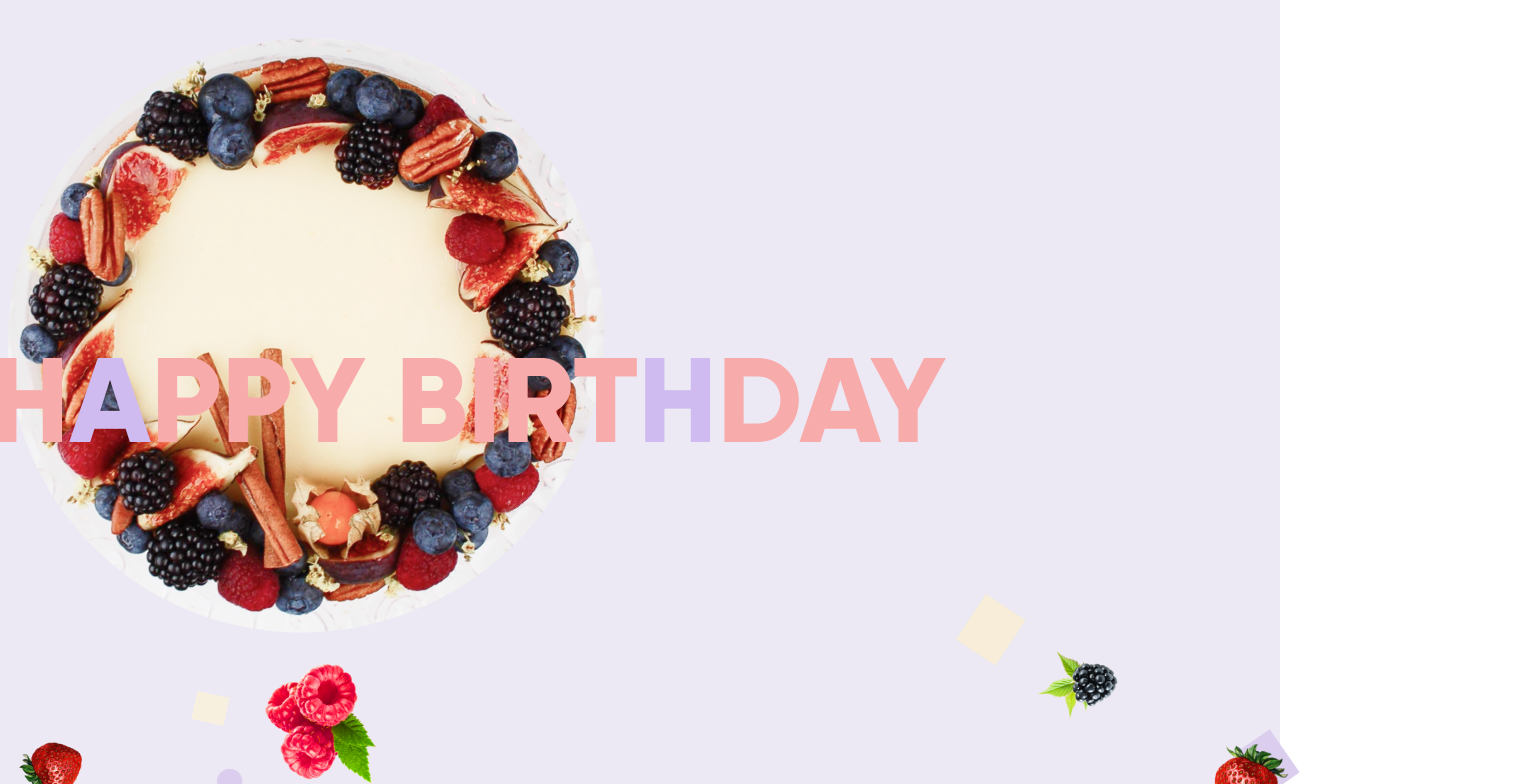
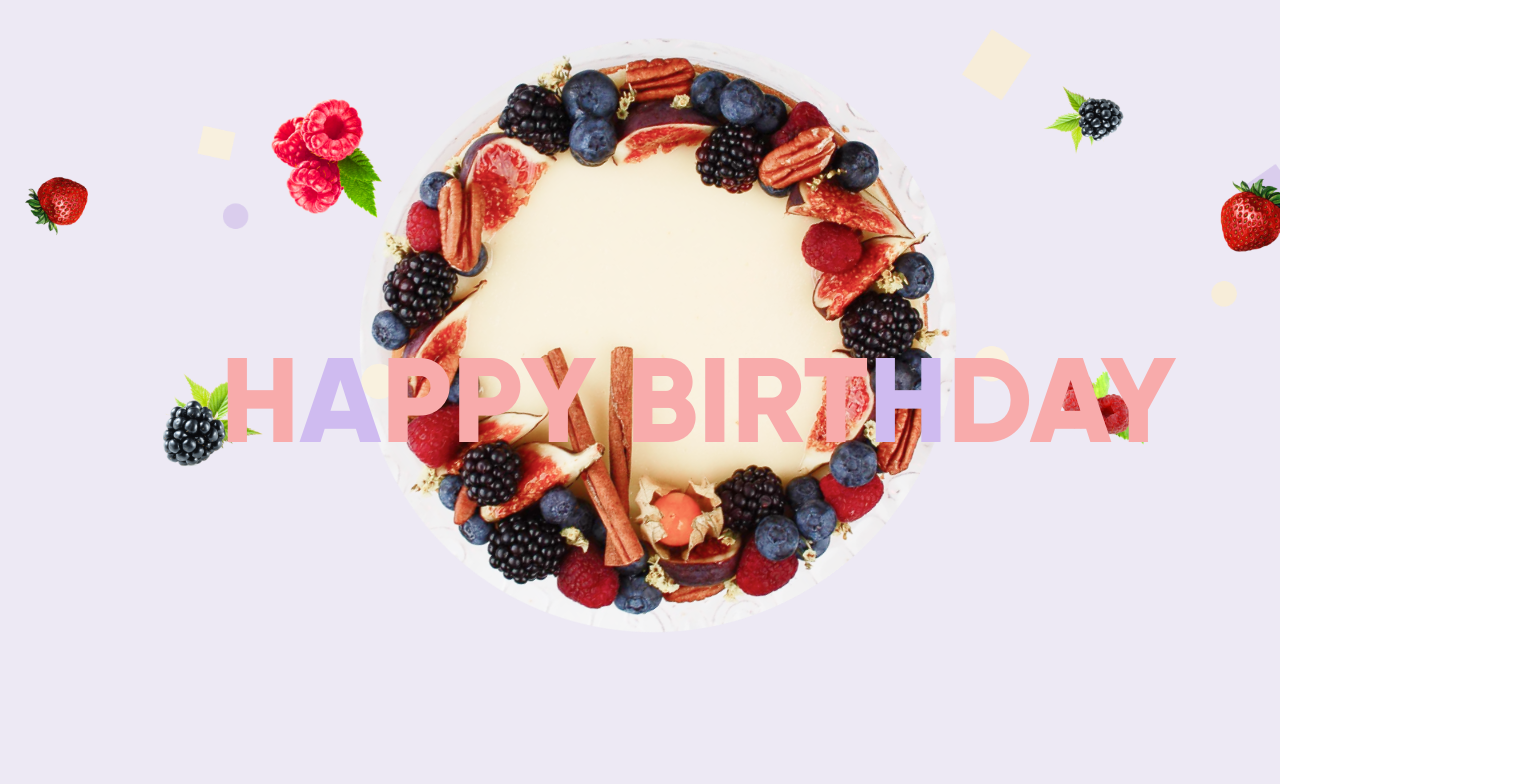
Before and after one commit to Mir4ri/h-birthday, a plain HTML site: page index.html in a window 1280 px wide. Shown: the top 784 px of the page, 1520 px wide, since content can reach past the window. Drawn offline with nearby package versions, Linux system fonts and the light colour scheme.

Commit message:
fix gitLens

```diff
--- a/css/components/_header.scss
+++ b/css/components/_header.scss
@@ -2,12 +2,8 @@
     background: #EDE9F4;
     height: 101%;
     width: 100%;
-<<<<<<< HEAD
-    margin-bottom: -30px;
-=======
     margin-bottom: -10px;
     overflow: hidden;
->>>>>>> bed461cfd5a92fbbfa6acfad562f78c1749b88a1
     .noise {
         position: relative;
         top: -54%;
@@ -62,12 +58,7 @@
         .h-birthday {
             font-size: 120px;
             top: 50%;
-<<<<<<< HEAD
             left: 68%;
-=======
-            left: 63%;
-
->>>>>>> bed461cfd5a92fbbfa6acfad562f78c1749b88a1
         }
     }
 }
--- a/css/style.scss
+++ b/css/style.scss
@@ -21,14 +21,9 @@ html,body {
     height: 100%;
 }
 
-<<<<<<< HEAD
 .container {
     width: 1340px;
     margin: 0 auto;
-=======
-body {
-    overflow-x: hidden;
->>>>>>> bed461cfd5a92fbbfa6acfad562f78c1749b88a1
 }
 
 * {
```
Also changed, not shown: css/style.css, 1 other file.
